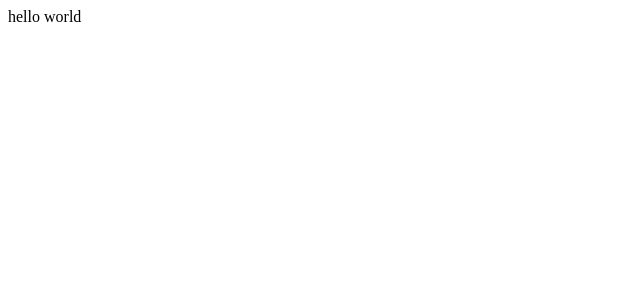
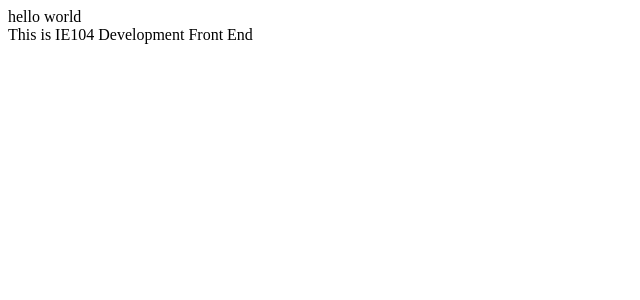
Before and after one commit to QuangPhamvt/ie104-front-end, a React (Vite) app: page / in a window 1280 px wide. Shown: the top 300 px of the page, without its empty margins (0-640 px from the left). Built offline with nearby package versions, Linux system fonts and the light colour scheme.

Commit message:
ci: add config deploy

```diff
--- a/src/App.jsx
+++ b/src/App.jsx
@@ -4,6 +4,7 @@ function App() {
   return (
     <>
       <div>hello world</div>
+      <div>This is IE104 Development Front End</div>
     </>
   )
 }
```
